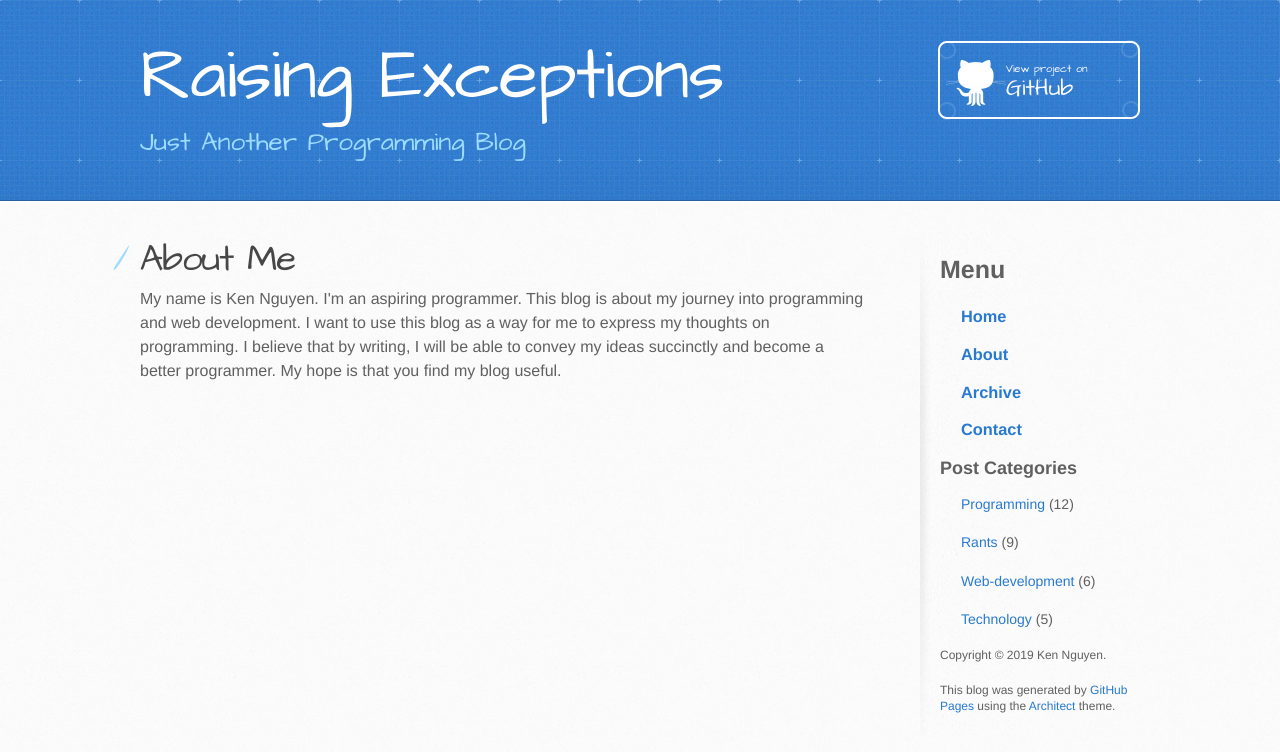
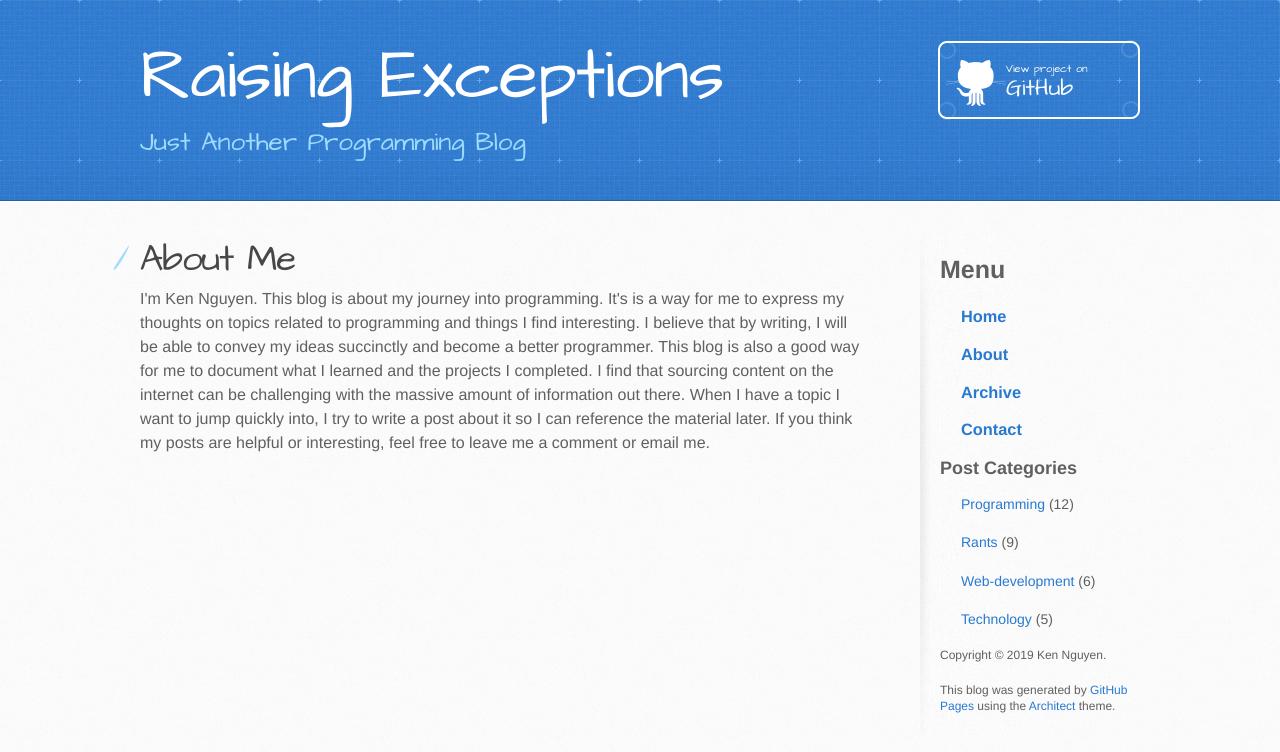
Before and after one commit to kennguyen01/kennguyen01.github.io, a Jekyll site: the page built from about.html, in a window 1280 px wide. Shown: the top 752 px of the page. Built offline with Jekyll 4.4.1, drawn with Linux system fonts in a browser that asks for light colours.

Commit message:
Update About page

```diff
--- a/about.html
+++ b/about.html
@@ -4,5 +4,7 @@ layout: default
 
 <h1>About Me</h1>
 <p>
-  My name is Ken Nguyen. I'm an aspiring programmer. This blog is about my journey into programming and web development. I want to use this blog as a way for me to express my thoughts on programming. I believe that by writing, I will be able to convey my ideas succinctly and become a better programmer. My hope is that you find my blog useful.
+  I'm Ken Nguyen. This blog is about my journey into programming. It's is a way for me to express my thoughts on topics related to programming and things I find interesting. I believe that by writing, I will be able to convey my ideas succinctly and become a better programmer.
+
+  This blog is also a good way for me to document what I learned and the projects I completed. I find that sourcing content on the internet can be challenging with the massive amount of information out there. When I have a topic I want to jump quickly into, I try to write a post about it so I can reference the material later. If you think my posts are helpful or interesting, feel free to leave me a comment or email me.
 </p>
```
